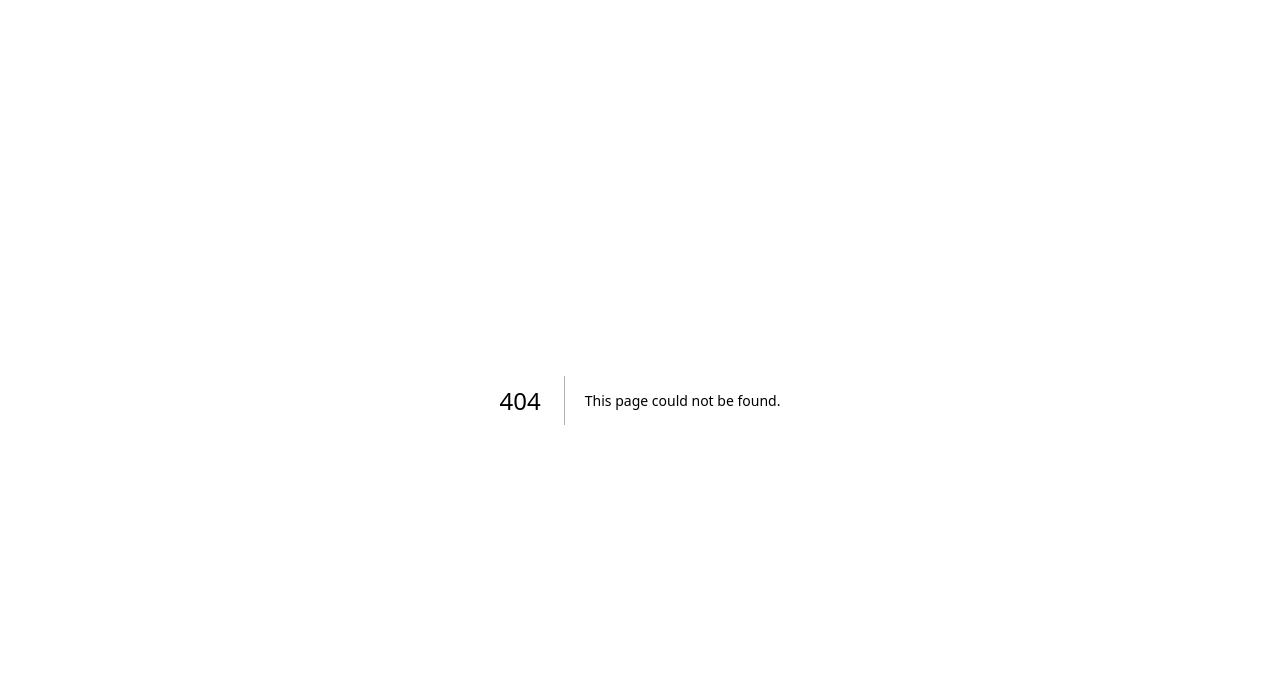
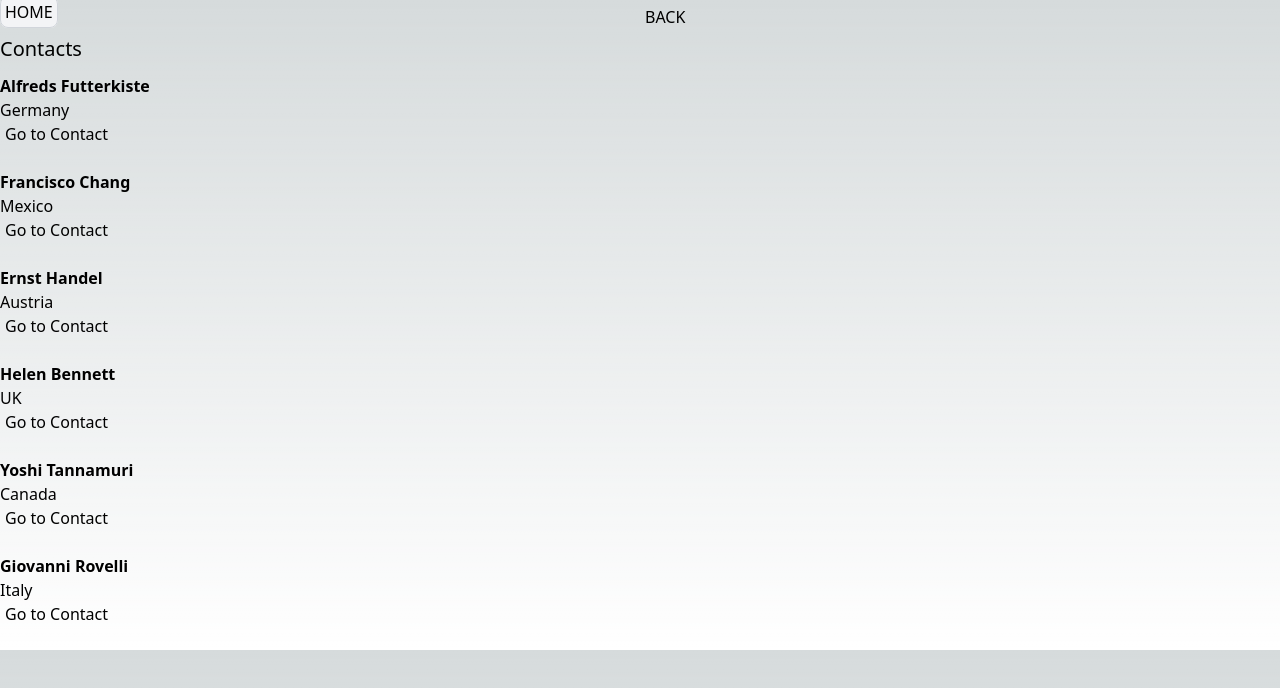
Before and after one commit to ZEwela/News-Site, a Next.js app: page /contacts in a window 1280 px wide. Before the commit this address had no page. Shown: the top 688 px of the page. Built offline with nearby package versions, Linux system fonts and the light colour scheme.

Commit message:
Contacts and Contact Pages

```diff
--- /dev/null
+++ b/src/components/LayoutWithMenu.tsx
@@ -0,0 +1,29 @@
+import { useRouter } from "next/router";
+import Link from "next/link";
+export default function LayoutWithMenu() {
+  const router = useRouter();
+  return (
+    <>
+      <ul className="flex">
+        <li className="flex-1 mr-2">
+          <Link
+            href="/"
+            className="group rounded-lg border border-transparent px-1 py-1 transition-colors hover:border-gray-300 hover:bg-gray-100 hover:dark:border-neutral-700 hover:dark:bg-neutral-800/30"
+          >
+            {" "}
+            HOME{" "}
+          </Link>
+        </li>
+        <li className="flex-1 mr-2">
+          <button
+            className="group rounded-lg border border-transparent px-1 py-1 transition-colors hover:border-gray-300 hover:bg-gray-100 hover:dark:border-neutral-700 hover:dark:bg-neutral-800/30"
+            type="button"
+            onClick={() => router.back()}
+          >
+            BACK
+          </button>
+        </li>
+      </ul>
+    </>
+  );
+}
--- /dev/null
+++ b/src/pages/api/contacts.tsx
@@ -0,0 +1,32 @@
+export default [
+  {
+    id: "alfreds-futterkiste",
+    name: "Alfreds Futterkiste",
+    country: "Germany",
+  },
+  {
+    id: "francisco-chang",
+    name: "Francisco Chang",
+    country: "Mexico",
+  },
+  {
+    id: "ernst-handel",
+    name: "Ernst Handel",
+    country: "Austria",
+  },
+  {
+    id: "helen-bennett",
+    name: "Helen Bennett",
+    country: "UK",
+  },
+  {
+    id: "yoshi-tannamuri",
+    name: "Yoshi Tannamuri",
+    country: "Canada",
+  },
+  {
+    id: "giovanni-rovelli",
+    name: "Giovanni Rovelli",
+    country: "Italy",
+  },
+];
--- /dev/null
+++ b/src/pages/contacts.tsx
@@ -0,0 +1,33 @@
+import contacts from "./api/contacts";
+import Link from "next/link";
+import LayoutWithMenu from "<import>/components/LayoutWithMenu";
+
+export default function Contacts() {
+  return (
+    <>
+      <LayoutWithMenu />
+
+      <h1 style={{ marginBottom: 10, fontSize: 20 }}>Contacts</h1>
+
+      {contacts.map((contact) => {
+        return (
+          <>
+            <h3>
+              <strong>{contact.name}</strong>
+            </h3>
+            <p>{contact.country}</p>
+
+            <Link
+              href={`/contacts/${contact.id}`}
+              className="group rounded-lg border border-transparent px-1 py-1 transition-colors hover:border-gray-300 hover:bg-gray-100 hover:dark:border-neutral-700 hover:dark:bg-neutral-800/30"
+            >
+              Go to Contact
+            </Link>
+            <br />
+            <br />
+          </>
+        );
+      })}
+    </>
+  );
+}
--- /dev/null
+++ b/src/pages/contacts/[id].tsx
@@ -0,0 +1,27 @@
+import { useRouter } from "next/router";
+import contacts from "../api/contacts";
+import LayoutWithMenu from "<import>/components/LayoutWithMenu";
+export default function Contact() {
+  const router = useRouter();
+  const id = router.query.id;
+
+  const contact:
+    | {
+        id: string;
+        name: string;
+        country: string;
+      }
+    | any = contacts.find((contact) => contact.id === id);
+
+  return (
+    <>
+      <LayoutWithMenu />
+      <div>
+        <h3>
+          <strong>{contact.name}</strong>
+        </h3>
+        <p>{contact.country}</p>
+      </div>
+    </>
+  );
+}
--- a/src/pages/index.tsx
+++ b/src/pages/index.tsx
@@ -1,15 +1,15 @@
-import Image from 'next/image'
-import { Inter } from 'next/font/google'
+import Image from "next/image";
+import { Inter } from "next/font/google";
+import Link from "next/link";
 
-const inter = Inter({ subsets: ['latin'] })
+const inter = Inter({ subsets: ["latin"] });
 
 export default function Home() {
   return (
-    <main className="flex min-h-screen flex-col items-center justify-between p-24">
+    <main className="flex min-h-screen flex-col items-center  p-24">
       <div className="z-10 w-full max-w-5xl items-center justify-between font-mono text-sm lg:flex">
         <p className="fixed left-0 top-0 flex w-full justify-center border-b border-gray-300 bg-gradient-to-b from-zinc-200 pb-6 pt-8 backdrop-blur-2xl dark:border-neutral-800 dark:bg-zinc-800/30 dark:from-inherit lg:static lg:w-auto  lg:rounded-xl lg:border lg:bg-gray-200 lg:p-4 lg:dark:bg-zinc-800/30">
-          Get started by editing&nbsp;
-          <code className="font-mono font-bold">src/pages/index.tsx</code>
+          Hello, this is Home page
         </p>
         <div className="fixed bottom-0 left-0 flex h-48 w-full items-end justify-center bg-gradient-to-t from-white via-white dark:from-black dark:via-black lg:static lg:h-auto lg:w-auto lg:bg-none">
           <a
@@ -18,7 +18,7 @@ export default function Home() {
             target="_blank"
             rel="noopener noreferrer"
           >
-            By{' '}
+            By{" "}
             <Image
               src="/vercel.svg"
               alt="Vercel Logo"
@@ -30,95 +30,14 @@ export default function Home() {
           </a>
         </div>
       </div>
-
-      <div className="relative flex place-items-center before:absolute before:h-[300px] before:w-[480px] before:-translate-x-1/2 before:rounded-full before:bg-gradient-radial before:from-white before:to-transparent before:blur-2xl before:content-[''] after:absolute after:-z-20 after:h-[180px] after:w-[240px] after:translate-x-1/3 after:bg-gradient-conic after:from-sky-200 after:via-blue-200 after:blur-2xl after:content-[''] before:dark:bg-gradient-to-br before:dark:from-transparent before:dark:to-blue-700/10 after:dark:from-sky-900 after:dark:via-[#0141ff]/40 before:lg:h-[360px]">
-        <Image
-          className="relative dark:drop-shadow-[0_0_0.3rem_#ffffff70] dark:invert"
-          src="/next.svg"
-          alt="Next.js Logo"
-          width={180}
-          height={37}
-          priority
-        />
-      </div>
-
-      <div className="mb-32 grid text-center lg:mb-0 lg:grid-cols-4 lg:text-left">
-        <a
-          href="https://nextjs.org/docs?utm_source=create-next-app&utm_medium=default-template-tw&utm_campaign=create-next-app"
-          className="group rounded-lg border border-transparent px-5 py-4 transition-colors hover:border-gray-300 hover:bg-gray-100 hover:dark:border-neutral-700 hover:dark:bg-neutral-800/30"
-          target="_blank"
-          rel="noopener noreferrer"
-        >
-          <h2 className={`${inter.className} mb-3 text-2xl font-semibold`}>
-            Docs{' '}
-            <span className="inline-block transition-transform group-hover:translate-x-1 motion-reduce:transform-none">
-              -&gt;
-            </span>
-          </h2>
-          <p
-            className={`${inter.className} m-0 max-w-[30ch] text-sm opacity-50`}
-          >
-            Find in-depth information about Next.js features and API.
-          </p>
-        </a>
-
-        <a
-          href="https://nextjs.org/learn?utm_source=create-next-app&utm_medium=default-template-tw&utm_campaign=create-next-app"
-          className="group rounded-lg border border-transparent px-5 py-4 transition-colors hover:border-gray-300 hover:bg-gray-100 hover:dark:border-neutral-700 hover:dark:bg-neutral-800/30"
-          target="_blank"
-          rel="noopener noreferrer"
-        >
-          <h2 className={`${inter.className} mb-3 text-2xl font-semibold`}>
-            Learn{' '}
-            <span className="inline-block transition-transform group-hover:translate-x-1 motion-reduce:transform-none">
-              -&gt;
-            </span>
-          </h2>
-          <p
-            className={`${inter.className} m-0 max-w-[30ch] text-sm opacity-50`}
-          >
-            Learn about Next.js in an interactive course with&nbsp;quizzes!
-          </p>
-        </a>
-
-        <a
-          href="https://vercel.com/templates?framework=next.js&utm_source=create-next-app&utm_medium=default-template-tw&utm_campaign=create-next-app"
-          className="group rounded-lg border border-transparent px-5 py-4 transition-colors hover:border-gray-300 hover:bg-gray-100 hover:dark:border-neutral-700 hover:dark:bg-neutral-800/30"
-          target="_blank"
-          rel="noopener noreferrer"
-        >
-          <h2 className={`${inter.className} mb-3 text-2xl font-semibold`}>
-            Templates{' '}
-            <span className="inline-block transition-transform group-hover:translate-x-1 motion-reduce:transform-none">
-              -&gt;
-            </span>
-          </h2>
-          <p
-            className={`${inter.className} m-0 max-w-[30ch] text-sm opacity-50`}
-          >
-            Discover and deploy boilerplate example Next.js&nbsp;projects.
-          </p>
-        </a>
-
-        <a
-          href="https://vercel.com/new?utm_source=create-next-app&utm_medium=default-template-tw&utm_campaign=create-next-app"
-          className="group rounded-lg border border-transparent px-5 py-4 transition-colors hover:border-gray-300 hover:bg-gray-100 hover:dark:border-neutral-700 hover:dark:bg-neutral-800/30"
-          target="_blank"
-          rel="noopener noreferrer"
-        >
-          <h2 className={`${inter.className} mb-3 text-2xl font-semibold`}>
-            Deploy{' '}
-            <span className="inline-block transition-transform group-hover:translate-x-1 motion-reduce:transform-none">
-              -&gt;
-            </span>
-          </h2>
-          <p
-            className={`${inter.className} m-0 max-w-[30ch] text-sm opacity-50`}
-          >
-            Instantly deploy your Next.js site to a shareable URL with Vercel.
-          </p>
-        </a>
-      </div>
+      <Link href="/contacts">
+        <div className="group rounded-lg border border-transparent px-5 py-4 transition-colors hover:border-gray-300 hover:bg-gray-100 hover:dark:border-neutral-700 hover:dark:bg-neutral-800/30">
+          Contacts{" "}
+          <span className="inline-block transition-transform group-hover:translate-x-1 motion-reduce:transform-none">
+            -&gt;
+          </span>
+        </div>
+      </Link>
     </main>
-  )
+  );
 }
```
